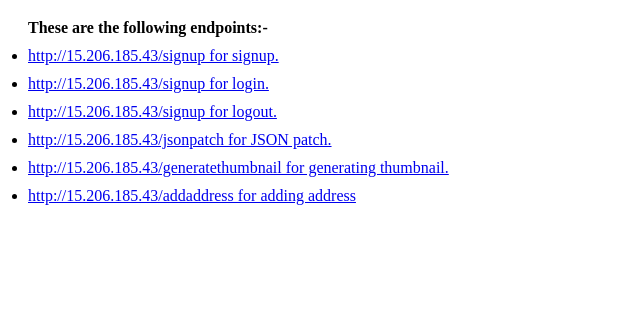
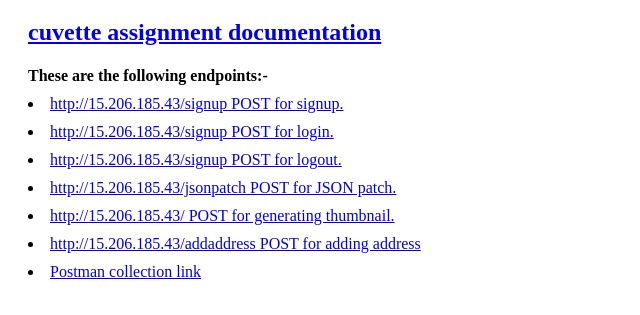
Before and after one commit to kr-ashwani/cuvette-assignment, a website: page view/index.html in a window 1280 px wide. Shown: the part 61-376 px from the top of the page, without its empty margins (0-640 px from the left). Drawn offline with Linux system fonts and the light colour scheme.

Commit message:
added homepage

```diff
--- a/view/index.html
+++ b/view/index.html
@@ -9,6 +9,7 @@
     <style>
       h4,
       li {
+        list-style: inside;
         margin-bottom: 10px;
       }
       ul {
@@ -19,36 +20,62 @@
   <body>
     <h1>Welcome to cuvette assignment</h1>
 
+    <h2 style="padding-left: 20px">
+      <a
+        href="https://documenter.getpostman.com/view/19773659/2s8YmUKzTJ"
+        target="__blank"
+        >cuvette assignment documentation</a
+      >
+    </h2>
     <ul>
       <h4>These are the following endpoints:-</h4>
       <li>
-        <a href="http://15.206.185.43/signup" target="__blank"
-          >http://15.206.185.43/signup for signup.</a
+        <a
+          href="https://www.postman.com/material-cosmologist-8086446/workspace/my-workspace/collection/19773659-728f9071-92c5-4f6e-b416-fb8615974df9?action=share&creator=19773659"
+          target="__blank"
+          >http://15.206.185.43/signup POST for signup.</a
         >
       </li>
       <li>
-        <a href="http://15.206.185.43/login" target="__blank"
-          >http://15.206.185.43/signup for login.</a
+        <a
+          href="https://www.postman.com/material-cosmologist-8086446/workspace/my-workspace/collection/19773659-728f9071-92c5-4f6e-b416-fb8615974df9?action=share&creator=19773659"
+          target="__blank"
+          >http://15.206.185.43/signup POST for login.</a
         >
       </li>
       <li>
-        <a href="http://15.206.185.43/logout" target="__blank"
-          >http://15.206.185.43/signup for logout.</a
+        <a
+          href="https://www.postman.com/material-cosmologist-8086446/workspace/my-workspace/collection/19773659-728f9071-92c5-4f6e-b416-fb8615974df9?action=share&creator=19773659"
+          target="__blank"
+          >http://15.206.185.43/signup POST for logout.</a
         >
       </li>
       <li>
-        <a href="http://15.206.185.43/jsonpatch" target="__blank"
-          >http://15.206.185.43/jsonpatch for JSON patch.</a
+        <a
+          href="https://www.postman.com/material-cosmologist-8086446/workspace/my-workspace/collection/19773659-728f9071-92c5-4f6e-b416-fb8615974df9?action=share&creator=19773659"
+          target="__blank"
+          >http://15.206.185.43/jsonpatch POST for JSON patch.</a
         >
       </li>
       <li>
-        <a href="http://15.206.185.43/generatethumbnail" target="__blank"
-          >http://15.206.185.43/generatethumbnail for generating thumbnail.</a
+        <a
+          href="https://www.postman.com/material-cosmologist-8086446/workspace/my-workspace/collection/19773659-728f9071-92c5-4f6e-b416-fb8615974df9?action=share&creator=19773659"
+          target="__blank"
+          >http://15.206.185.43/ POST for generating thumbnail.</a
         >
       </li>
       <li>
-        <a href="http://15.206.185.43/addaddress" target="__blank"
-          >http://15.206.185.43/addaddress for adding address</a
+        <a
+          href="https://www.postman.com/material-cosmologist-8086446/workspace/my-workspace/collection/19773659-728f9071-92c5-4f6e-b416-fb8615974df9?action=share&creator=19773659"
+          target="__blank"
+          >http://15.206.185.43/addaddress POST for adding address</a
+        >
+      </li>
+      <li>
+        <a
+          href="https://www.postman.com/material-cosmologist-8086446/workspace/my-workspace/collection/19773659-728f9071-92c5-4f6e-b416-fb8615974df9?action=share&creator=19773659"
+          target="__blank"
+          >Postman collection link</a
         >
       </li>
     </ul>
```
